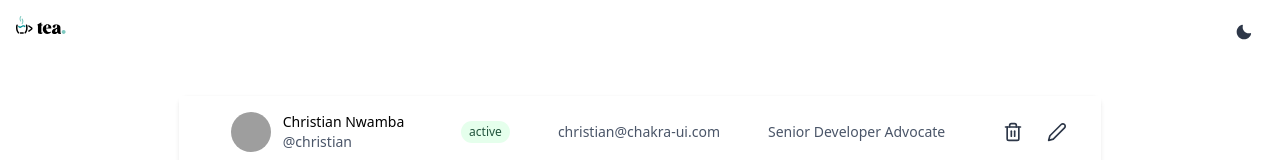
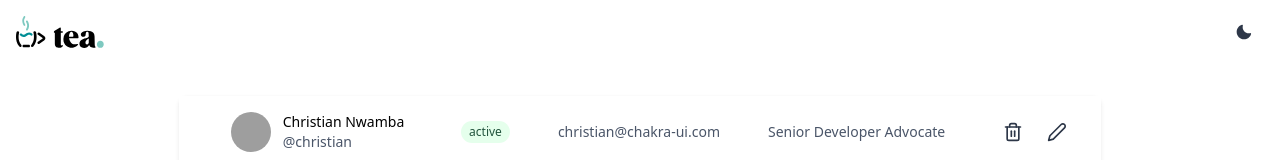
Before and after one commit to TylerJNewman/Thyme, a Next.js app: page / in a window 1280 px wide. Shown: the top 160 px of the page. Built offline with nearby package versions, Linux system fonts and the light colour scheme; grey boxes are pictures that could not be loaded.

Commit message:
Fix logo size

```diff
--- a/src/components/Logo.tsx
+++ b/src/components/Logo.tsx
@@ -3,7 +3,7 @@ import {chakra, HTMLChakraProps} from '@chakra-ui/react'
 export const Logo = (props: HTMLChakraProps<'svg'>) => (
   <chakra.svg
     height="8"
-    viewBox="0 0 482 89"
+    viewBox="0 0 137.95 50.3"
     fill="none"
     xmlns="http://www.w3.org/2000/svg"
     {...props}
```
